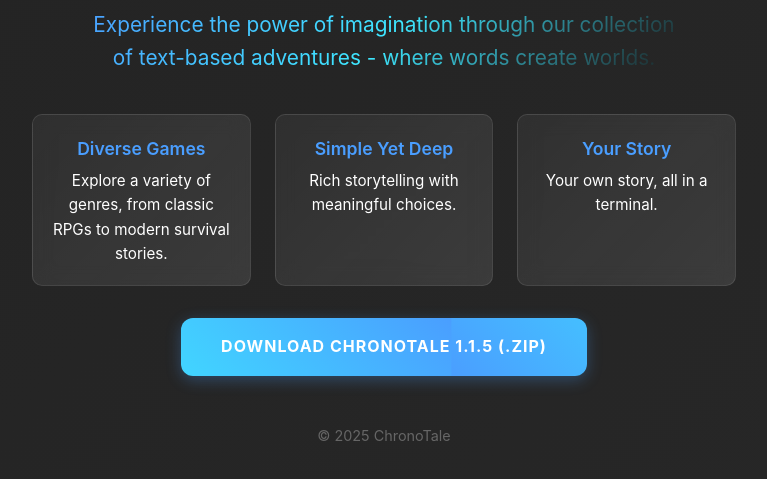
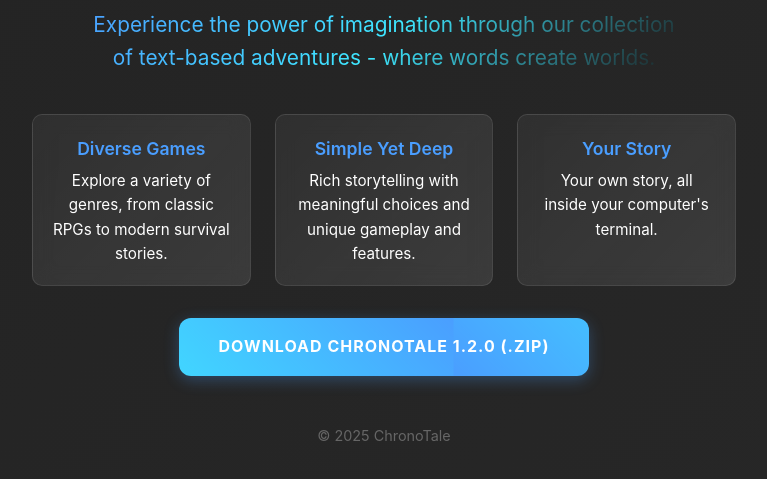
Before and after one commit to andy64lol/ChronoTale_download, a plain HTML site: page index.html in a window 1280 px wide. Shown: the part 277-756 px from the top of the page, without its empty margins (256-1023 px from the left). Drawn offline with Linux system fonts and the light colour scheme.

Commit message:
Update index.html

```diff
--- a/index.html
+++ b/index.html
@@ -143,17 +143,17 @@
       </div>
       <div class="feature">
         <h3 class="feature-title">Simple Yet Deep</h3>
-        <p>Rich storytelling with meaningful choices.</p>
+        <p>Rich storytelling with meaningful choices and unique gameplay and features.</p>
       </div>
       <div class="feature">
         <h3 class="feature-title">Your Story</h3>
-        <p>Your own story, all in a terminal.</p>
+        <p>Your own story, all inside your computer's terminal.</p>
       </div>
     </div>
 
   <a href="https://github.com/andy64lol/ChronoTale/archive/refs/heads/main.zip"
      class="download-btn" download>
-    Download ChronoTale 1.1.5 (.zip)
+    Download ChronoTale 1.2.0 (.zip)
   </a>
     <footer>© 2025 ChronoTale</footer>
 </body>
```
